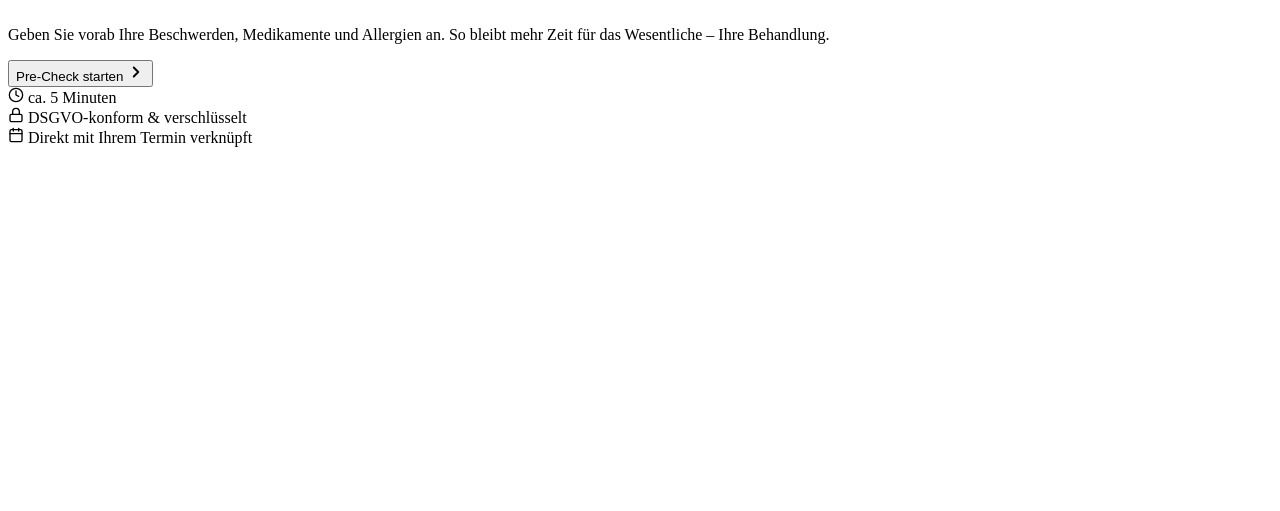
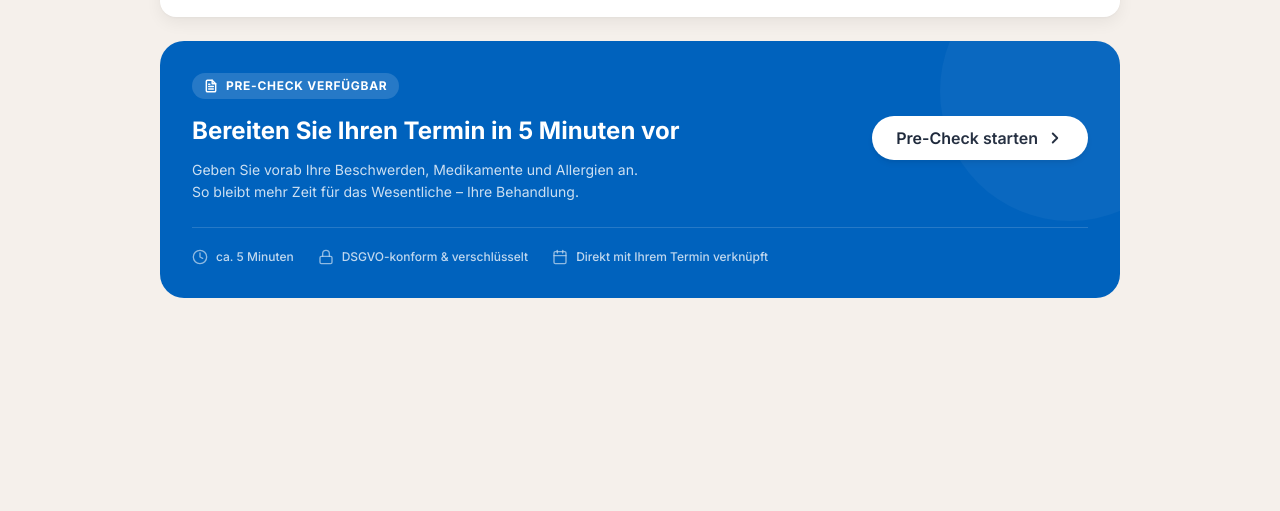
Before and after one commit to max-kau/Fallstudie_Software_Engineering_Med-Pre-Check-In, a website built with Vite: page index.html in a window 1280 px wide. Shown: the part 289-800 px from the top of the page. Built offline with nearby package versions, Linux system fonts and the light colour scheme.

Commit message:
chore: move configuration files back to root directory and configure Railway deployment

```diff
--- a/src/index.html
+++ b/index.html
@@ -10,12 +10,12 @@
   <link rel="preconnect" href="https://fonts.googleapis.com" />
   <link rel="preconnect" href="https://fonts.gstatic.com" crossorigin />
   <link href="https://fonts.googleapis.com/css2?family=Inter:wght@300;400;500;600;700&display=swap" rel="stylesheet" />
-  <link rel="stylesheet" href="/styles/index.css" />
-  <link rel="stylesheet" href="/styles/components.css" />
-  <link rel="stylesheet" href="/styles/animations.css" />
+  <link rel="stylesheet" href="/src/styles/index.css" />
+  <link rel="stylesheet" href="/src/styles/components.css" />
+  <link rel="stylesheet" href="/src/styles/animations.css" />
 </head>
 <body>
   <div id="app"></div>
-  <script type="module" src="/main.js"></script>
+  <script type="module" src="/src/main.js"></script>
 </body>
 </html>
--- a/src/package.json
+++ b/package.json
@@ -7,7 +7,11 @@
   "scripts": {
     "dev": "vite",
     "build": "vite build",
-    "preview": "vite preview"
+    "preview": "vite preview",
+    "start": "serve -s dist -l $PORT"
+  },
+  "dependencies": {
+    "serve": "^14.2.4"
   },
   "devDependencies": {
     "vite": "^6.3.5"
```
Also changed, not shown: vite.config.js (renamed from src/vite.config.js), 4 other files.
